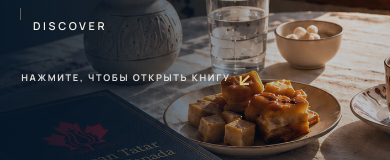
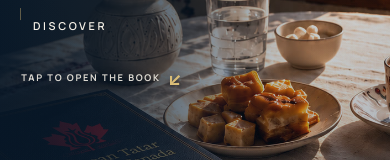
Before and after one commit to maxudovvv/cth, a Next.js app: page / in a window 390 px wide. Shown: the part 519-679 px from the top of the page. Built offline with nearby package versions, Linux system fonts and the light colour scheme.

Commit message:
Use English mobile book prompt

```diff
--- a/src/components/home/HeritageBook.tsx
+++ b/src/components/home/HeritageBook.tsx
@@ -78,7 +78,7 @@ export function HeritageBook({ variant = "book" }: HeritageBookProps) {
           </>
         ) : (
           <span className="heritage-book-mobile-cue" aria-hidden="true">
-            <span>Нажмите, чтобы открыть книгу</span>
+            <span>Tap to open the book</span>
             <span className="heritage-book-mobile-arrow">↙</span>
           </span>
         )}
```
